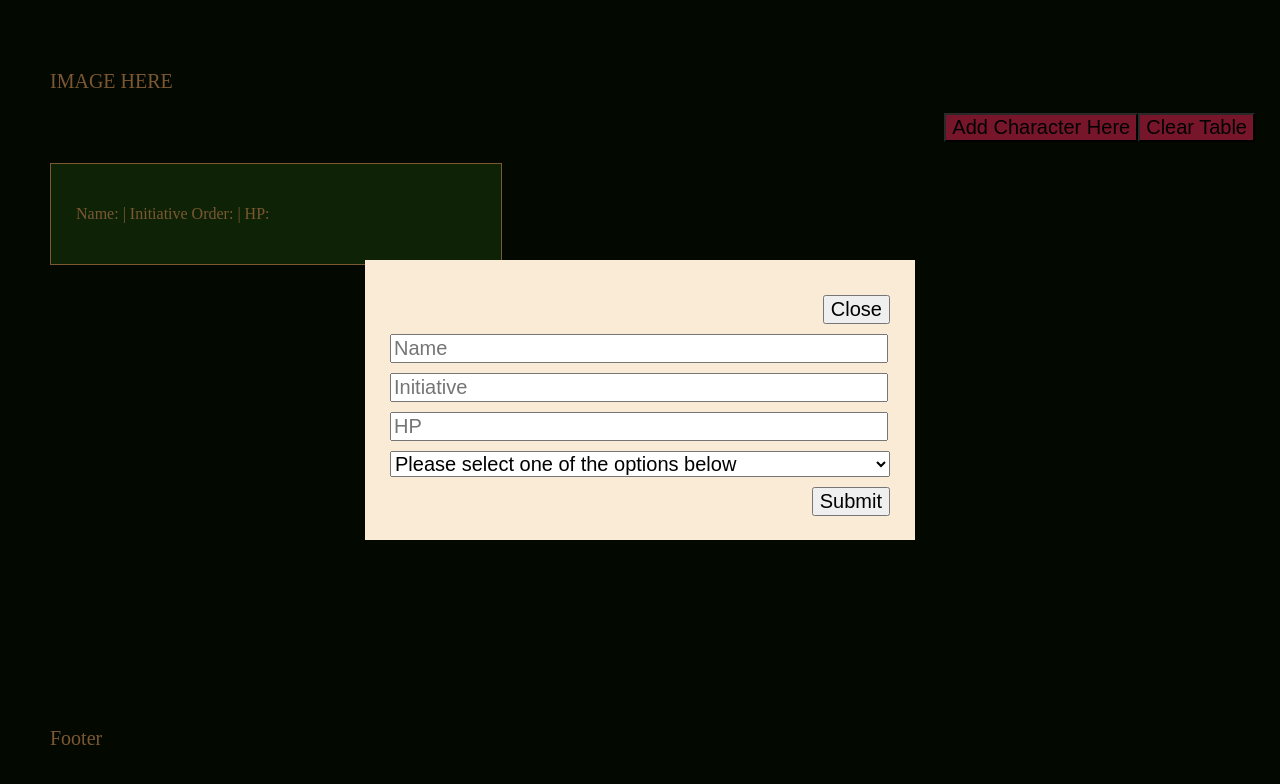
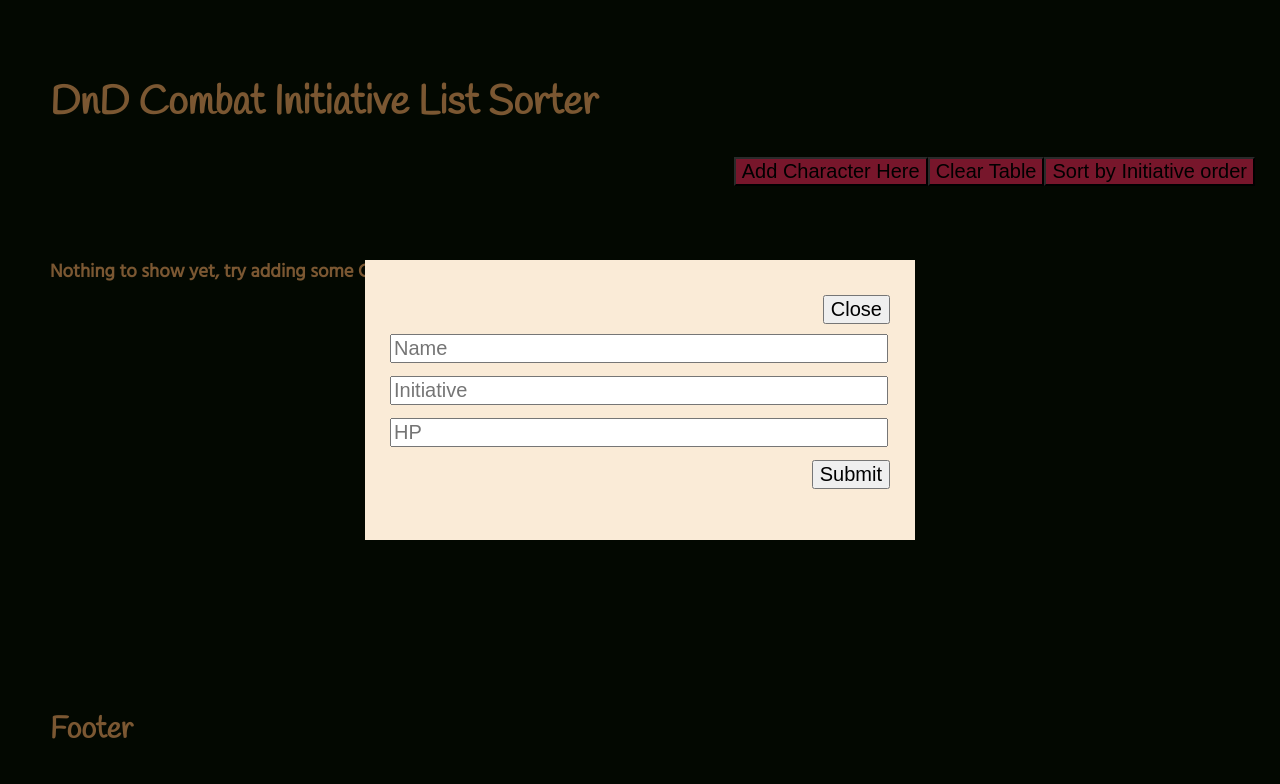
Before and after one commit to Cvlumww/DM, a React (Create React App) app: page / in a window 1280 px wide. Both pictures are taken after a click on the button "Add Character Here". Shown: the top 784 px of the page. Built offline with nearby package versions, Linux system fonts and the light colour scheme.

Commit message:
Working adding and Clearing

```diff
--- a/src/App.js
+++ b/src/App.js
@@ -1,4 +1,4 @@
-import { useState } from "react";
+import { useState, useEffect } from "react";
 
 import "./css/App.css";
 import Character from "./components/Character";
@@ -8,21 +8,34 @@ import Footer from "./components/Footer";
 function App() {
   const [inits, SetInits] = useState([
     {
-      // id: Math.floor(Math.random() * 1000000),
-      // charName: "",
-      // initiative: "",
-      // HP: "",
-      // version: "",
+      id: "",
+      charName: "",
+      initiative: "",
+      hp: "",
+      version: false,
     },
   ]);
+
+  useEffect(() => {
+    SetInits();
+  }, []);
 
   const Clear = () => {
     SetInits([]);
   };
 
+  const Sort = (inits) => {
+    console.log(inits);
+
+    const initDescending = [...inits].sort(
+      (a, b) => b.initiative - a.initiative
+    );
+    console.log(initDescending);
+  };
+
   return (
     <div className="App">
-      <Header inits={inits} SetInits={SetInits} Clear={Clear} />
+      <Header inits={inits} SetInits={SetInits} Clear={Clear} Sort={Sort} />
       <Character inits={inits} SetInits={SetInits} />
       <Footer />
     </div>
--- a/src/components/Character.jsx
+++ b/src/components/Character.jsx
@@ -2,20 +2,8 @@ import { useRef } from "react";
 import Item from "./Item";
 
 const Character = ({ inits, SetInits }) => {
-  const handleDragStart = (e) => {};
-
   return (
     <>
-      {/* {inits?.length > 0 ? (<div className="CharContainer">
-
-          {inits.map((init) => {
-          return <Item data={init} key={init.id} click={handleDragStart} />;
-        })}
-        ) : <div className="empty">
-          <h3></h3>
-          </div>
-      </div>)} */}
-
       {inits?.length > 0 ? (
         <div className="CharContainer">
           {inits.map((init) => {
--- a/src/components/Footer.jsx
+++ b/src/components/Footer.jsx
@@ -1,7 +1,11 @@
 import React from "react";
 
 const Footer = () => {
-  return <div className="Footer">Footer</div>;
+  return (
+    <div className="Footer">
+      <h2>Footer</h2>
+    </div>
+  );
 };
 
 export default Footer;
--- a/src/components/Header.jsx
+++ b/src/components/Header.jsx
@@ -1,7 +1,7 @@
 import { useState } from "react";
 import Inputs from "./Inputs";
 
-const Header = ({ inits, SetInits, Clear }) => {
+const Header = ({ inits, SetInits, Clear, Sort }) => {
   const [popUp, SetPopUp] = useState(false);
 
   const togglePopUp = () => {
@@ -11,15 +11,12 @@ const Header = ({ inits, SetInits, Clear }) => {
   return (
     <div className="Header">
       <div className="">
-        <p>IMAGE HERE</p>
+        <h1>DnD Combat Initiative List Sorter</h1>
 
         <div className="buttons">
-          <button className="Add-PC" onClick={togglePopUp}>
-            Add Character Here
-          </button>
-          <button className="Add-NPC" onClick={Clear}>
-            Clear Table
-          </button>
+          <button onClick={togglePopUp}>Add Character Here</button>
+          <button onClick={Clear}>Clear Table</button>
+          <button onClick={Sort}>Sort by Initiative order</button>
         </div>
 
         {popUp && (
--- a/src/components/Inputs.jsx
+++ b/src/components/Inputs.jsx
@@ -10,10 +10,10 @@ const Inputs = ({ toggle, inits, SetInits }) => {
       charName: e.target.charName.value,
       initiative: e.target.initiative.value,
       HP: e.target.HP.value,
-      version: e.target.version.value,
     };
 
-    SetInits([AddCharacter, ...inits]);
+    SetInits([...inits, AddCharacter]);
+    console.log(AddCharacter);
   };
 
   return (
@@ -27,13 +27,8 @@ const Inputs = ({ toggle, inits, SetInits }) => {
           }}
         >
           <input type="text" placeholder="Name" name="charName" />
-          <input type="text" placeholder="Initiative" name="initiative" />
+          <input type="number" placeholder="Initiative" name="initiative" />
           <input type="text" placeholder="HP" name="HP" />
-          <select name="version" id="">
-            <option value="">Please select one of the options below</option>
-            <option value="Player Character">Player Character</option>
-            <option value="Non Player Character">Non Player Character</option>
-          </select>
           <button>Submit</button>
         </form>
       </div>
--- a/src/css/App.css
+++ b/src/css/App.css
@@ -1,15 +1,22 @@
+@import url("https://fonts.googleapis.com/css2?family=Hind&display=swap");
+@import url("https://fonts.googleapis.com/css2?family=Handlee&display=swap");
 body {
   background-color: #071103;
   color: #f7b064;
   padding: 0;
   margin: 0;
   overflow-x: hidden;
+  font-family: "Hind", sans-serif;
 }
 
 .Header {
   font-size: 20px;
   padding: 50px;
   width: 100vw;
+}
+
+.Header h1 {
+  font-family: "Handlee", cursive;
 }
 
 .Header p {
@@ -24,6 +31,7 @@ body {
 .buttons button {
   background-color: #ef2d56;
   font-size: 20px;
+  cursor: pointer;
 }
 
 .Pop-Up {
@@ -52,6 +60,14 @@ body {
   float: right;
   font-size: 20px;
   margin: 10px auto 0;
+  cursor: pointer;
+  -webkit-transition-duration: 0.5s;
+          transition-duration: 0.5s;
+}
+
+.Pop-Up .inputBox button:hover {
+  background-color: #ef2d56;
+  color: #071103;
 }
 
 .Pop-Up .inputBox input {
@@ -83,11 +99,18 @@ body {
   border-bottom: none;
 }
 
+.empty {
+  margin-top: 50px;
+  margin-left: 50px;
+  width: 450px;
+}
+
 .Footer {
   position: absolute;
   bottom: 0;
+  font-family: "Handlee", cursive;
   font-size: 20px;
-  padding: 50px;
+  padding: 25px 50px;
   width: 100vw;
 }
 /*# sourceMappingURL=App.css.map */
--- a/src/css/App.scss
+++ b/src/css/App.scss
@@ -1,10 +1,14 @@
 // Fonts & Variables
+@import url("https://fonts.googleapis.com/css2?family=Hind&display=swap");
+@import url("https://fonts.googleapis.com/css2?family=Handlee&display=swap");
 
+$bodyFont: "Hind", sans-serif;
+$headingFont: "Handlee", cursive;
 $dark: #071103;
 $light: #f7b064;
 $accent: #ef2d56;
+
 // Overall
-
 body {
   background-color: $dark;
   color: $light;
@@ -12,16 +16,21 @@ body {
   margin: 0;
 
   overflow-x: hidden;
+
+  font-family: $bodyFont;
 }
 
 // Header
-
 .Header {
   font-size: 20px;
 
   padding: 50px;
 
   width: 100vw;
+
+  h1 {
+    font-family: $headingFont;
+  }
 
   p {
     width: 30%;
@@ -36,6 +45,7 @@ body {
     background-color: $accent;
 
     font-size: 20px;
+    cursor: pointer;
   }
 }
 // Input Popup
@@ -65,6 +75,13 @@ body {
       float: right;
       font-size: 20px;
       margin: 10px auto 0;
+      cursor: pointer;
+      transition-duration: 0.5s;
+    }
+
+    button:hover {
+      background-color: $accent;
+      color: $dark;
     }
 
     input {
@@ -91,8 +108,6 @@ body {
     padding: 25px;
     border-bottom: 1px solid $accent;
 
-    // cursor: pointer;
-
     background-color: #1c450c;
   }
 
@@ -101,14 +116,20 @@ body {
   }
 }
 
+.empty {
+  margin-top: 50px;
+  margin-left: 50px;
+  width: 450px;
+}
+
 // Footer
 .Footer {
   position: absolute;
   bottom: 0;
-
+  font-family: $headingFont;
   font-size: 20px;
 
-  padding: 50px;
+  padding: 25px 50px;
 
   width: 100vw;
 }
```
Also changed, not shown: 12 other files (tests, documents, lock files or other folders).
